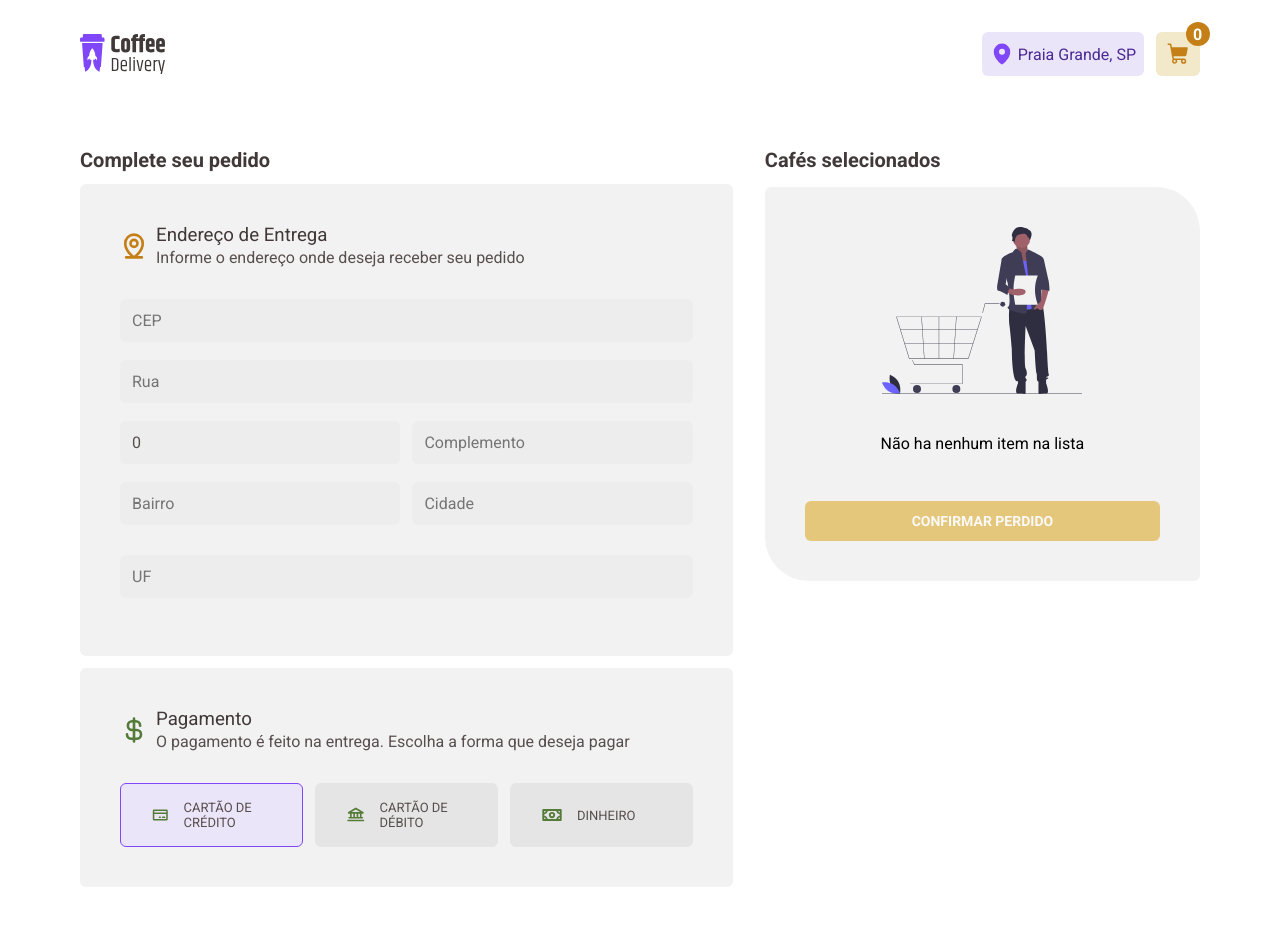
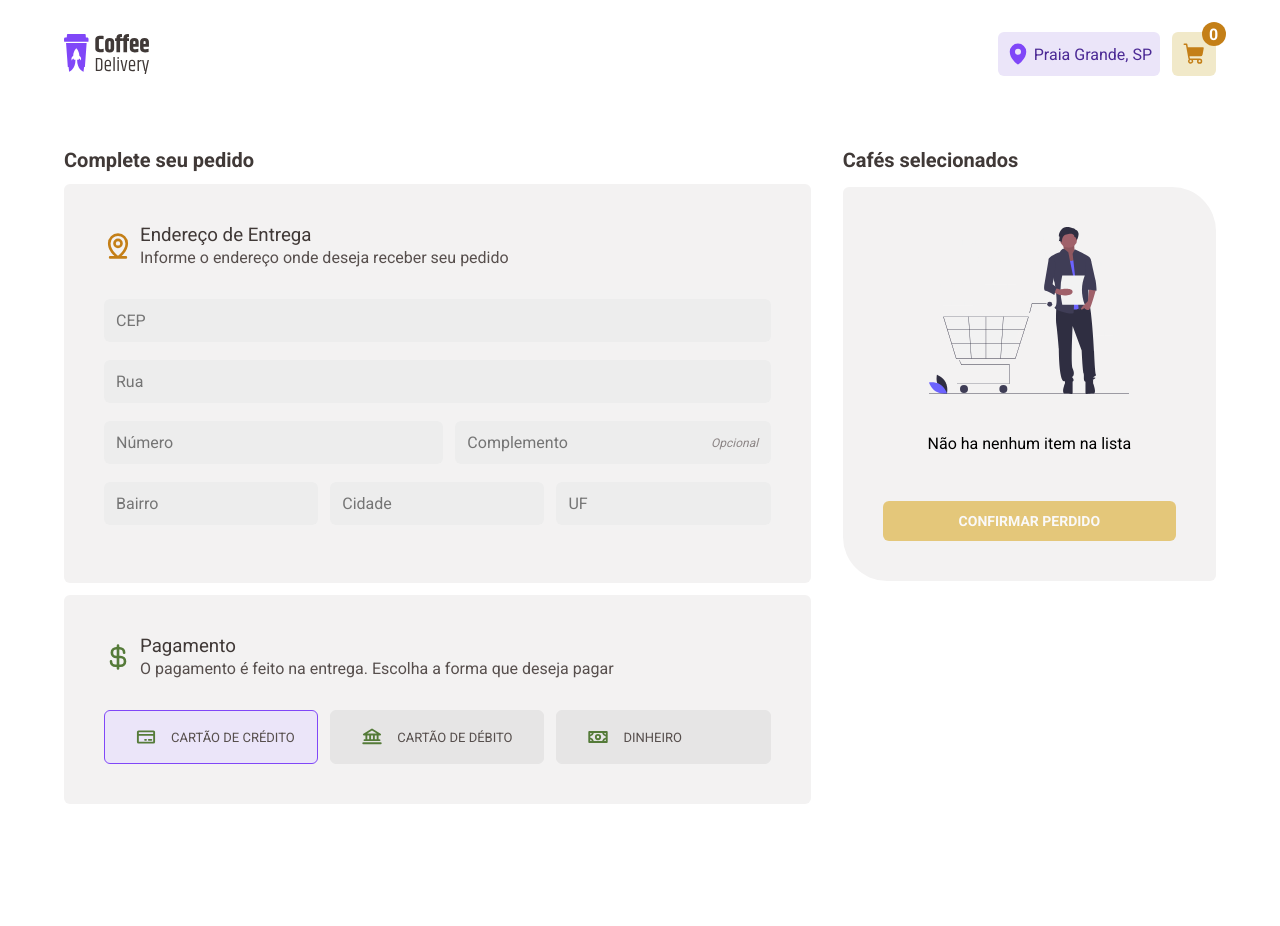
Before and after one commit to EnzoXavier1001/coffee-delivery, a React (Vite) app: page /checkout in a window 1280 px wide. Shown: the top 926 px of the page. After the commit the page ends 856 px from the top, so only its background shows below. Built offline with nearby package versions, Linux system fonts and the light colour scheme.

Commit message:
styles: update max width in all pages

```diff
--- a/src/components/CoffeeList/styles.ts
+++ b/src/components/CoffeeList/styles.ts
@@ -1,10 +1,10 @@
 import styled from "styled-components";
 
 export const CoffeeListContainer = styled.section`
-    max-width: 112rem;
+    max-width: 150rem;
     margin: 3.2rem auto;
 
-    @media (max-width: 1170px) {
+    @media (max-width: 1550px) {
         width: 90%;
     }
 `
--- a/src/components/Footer/styles.ts
+++ b/src/components/Footer/styles.ts
@@ -1,12 +1,12 @@
 import styled from "styled-components";
 
 export const FooterContainer = styled.footer`
-    max-width: 112rem;
+    max-width: 150rem;
     margin: 0 auto;
 
     a {
         position: fixed;
         top: 92%;
-        right: 14%;
+        right: 2%;
     }
 `
--- a/src/components/Header/styles.ts
+++ b/src/components/Header/styles.ts
@@ -2,7 +2,7 @@ import styled from 'styled-components'
 
 export const HeaderContainer = styled.div`
     padding: 3.2rem 0;
-    max-width: 112rem;
+    max-width: 150rem;
     margin: 0 auto;
 
     display: flex;
@@ -28,7 +28,7 @@ export const HeaderContainer = styled.div`
         }
     }
 
-    @media (max-width: 1170px) {
+    @media (max-width: 1550px) {
         width: 90%;
     }
 
--- a/src/pages/Checkout/components/CoffeeForm/index.tsx
+++ b/src/pages/Checkout/components/CoffeeForm/index.tsx
@@ -1,5 +1,5 @@
 import { MapPinLine, CurrencyDollar, CreditCard, Bank, Money } from "@phosphor-icons/react";
-import { FormWrapper, FormCheckoutStyles, ButtonWrapper, FormGroup, FormPayment } from "./styles";
+import { FormWrapper, FormCheckoutStyles, ButtonWrapper, FormGroup, FormPayment, FormInputComplement } from "./styles";
 import { ButtonPayment } from "../../styles";
 import { useFormContext } from "react-hook-form";
 import { useState } from "react";
@@ -104,7 +104,10 @@ export function CoffeeForm() {
 
                         <FormGroup>
                             <input type="text" placeholder="Número" {...register("number", { valueAsNumber: true })} required/>
-                            <input type="text" placeholder="Complemento" {...register("complement")}/>
+                            <FormInputComplement>
+                                <input id="complement" type="text" placeholder="Complemento" {...register("complement")}/>
+                                <label htmlFor="complement">Opcional</label>
+                            </FormInputComplement>
                         </FormGroup>
 
                         <FormGroup>
--- a/src/pages/Checkout/components/CoffeeForm/styles.ts
+++ b/src/pages/Checkout/components/CoffeeForm/styles.ts
@@ -2,7 +2,7 @@ import styled from "styled-components";
 import { BaseCardLayout } from "../../styles";
 
 export const FormWrapper = styled.div`
-    flex: 3;
+    flex: 2;
     display: flex;
     flex-direction: column;
     gap: 1.2rem;
@@ -59,3 +59,23 @@ export const ButtonWrapper = styled.div`
         flex-direction: column;
     }
 `
+
+export const FormInputComplement = styled.div`
+    flex: 1;
+    position: relative;
+    display: flex;
+    align-items: center;
+    justify-content: center;
+    input {
+        width: 100%;
+    }
+
+    label {
+        position: absolute;
+        right: 4%;
+        font-style: italic;
+        margin-bottom: 1.8rem;
+        font-size: 1.2rem;
+        color: ${props => props.theme['--base-label']};
+    }
+`
--- a/src/pages/Checkout/index.tsx
+++ b/src/pages/Checkout/index.tsx
@@ -33,14 +33,19 @@ export function Checkout() {
             cep: '',
             street: '',
             complement: '',
-            number: 0,
             district: '',
             city: '',
             uf: '',
             formPayment: 'Cartão de Crédito'
         }
     })
-    const { handleSubmit, reset } = newUserInfo
+    const { handleSubmit, reset, watch } = newUserInfo
+
+    const formValues = watch(["city", "street", "district", "city", "uf"])
+
+    const isFormValid = formValues.every((value) => !!value);
+
+    const canSubmit = isFormValid && cart.length > 0 ? false : true
 
     const totalCart: number = cart.reduce((prevCart, cartItem) => {
         const itemTotal = cartItem.price * cartItem.quantity!;
@@ -131,7 +136,7 @@ export function Checkout() {
                                  </CoffeeTotalAmount>
                             )}
 
-                            <CloseOrder type="submit" disabled={!cart.length}>Confirmar perdido</CloseOrder>
+                            <CloseOrder type="submit" disabled={canSubmit}>Confirmar perdido</CloseOrder>
                         </CoffeeDisplayList>
                     </CoffeeDisplayContainer>
                 </CoffeeDisplay>
--- a/src/pages/Checkout/styles.ts
+++ b/src/pages/Checkout/styles.ts
@@ -1,14 +1,14 @@
 import styled from "styled-components";
 
 export const CheckoutContainer = styled.main`
-   max-width: 112rem;
+   max-width: 150rem;
    margin: 4.0rem auto;
 
    display: flex;
    align-items: flex-start;
    gap: 3.2rem;
 
-   @media (max-width: 1170px) {
+   @media (max-width: 1550px) {
     width: 90%;
    }
 `
@@ -52,7 +52,7 @@ export const FormCheckout = styled.form`
 `
 
 export const CoffeeDisplay = styled.div`
-    flex: 2;
+    flex: 1;
     display: flex;
     flex-direction: column;
     gap: 1.5rem;
@@ -93,6 +93,7 @@ export const CloseOrder = styled.button`
 
     &:disabled {
         opacity: 0.6;
+        cursor: not-allowed;
     }
 `
 
--- a/src/pages/Home/styles.ts
+++ b/src/pages/Home/styles.ts
@@ -12,7 +12,7 @@ export const HomeContainer = styled.main`
 `
 
 export const HomeSection = styled.section`
-    max-width: 112rem;
+    max-width: 150rem;
     margin: 0 auto;
 
     display: flex;
@@ -25,7 +25,7 @@ export const HomeSection = styled.section`
         gap: 2rem;
     }
 
-    @media (max-width: 768px) {
+    @media (max-width: 1550px) {
         width: 90%;
     }
 `
--- a/src/pages/Success/styles.ts
+++ b/src/pages/Success/styles.ts
@@ -2,11 +2,11 @@ import styled from "styled-components";
 
 
 export const SuccessContainer = styled.div`
-    max-width: 112rem;
+    max-width: 150rem;
     padding-top: 8.0rem;
     margin: 0 auto;
 
-    @media (max-width: 1200px) {
+    @media (max-width: 1550px) {
         width: 90%;
     }
 `
```
